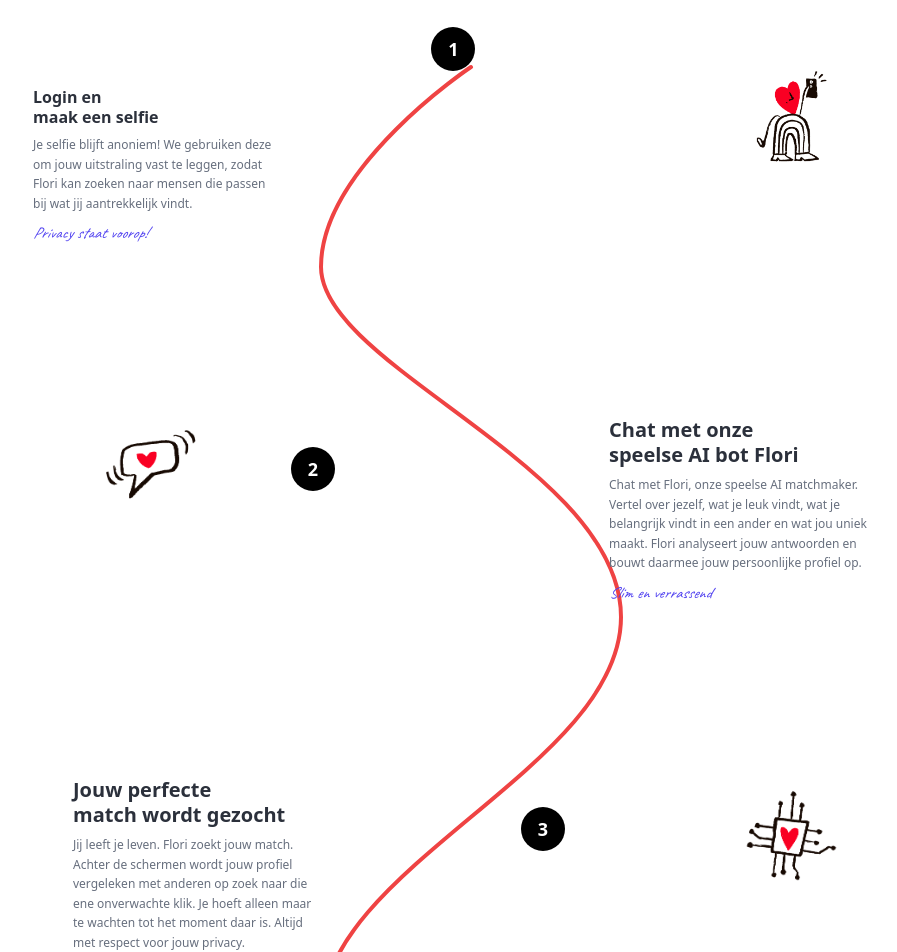
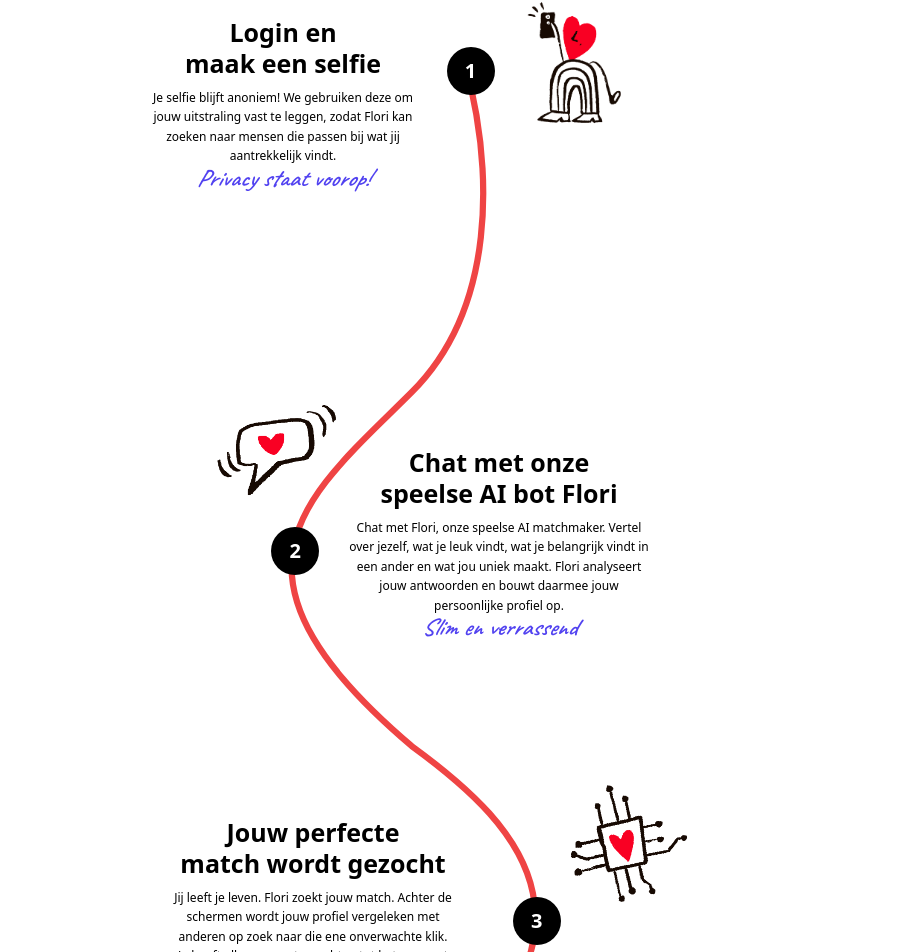
Before and after one commit to markovankampen/agent-love-chat, a React (Vite) app: page / in a window 1280 px wide. Shown: the part 1357-2309 px from the top of the page, without its empty margins (169-1066 px from the left). Built offline with nearby package versions, Linux system fonts and the light colour scheme; the HTML template or start-up script is replaced by a standard one.

Commit message:
UPDATE: routeSection

```diff
--- a/src/components/RouteSection.tsx
+++ b/src/components/RouteSection.tsx
@@ -11,147 +11,151 @@ const RouteSection = () => {
           De route
         </h2>
 
-        {/* Desktop layout with absolute positioning */}
-        <div className="hidden md:block relative" style={{ height: "1500px" }}>
-          {/* SVG curved path - S-curve matching the image exactly */}
+        {/* Desktop layout with curved path */}
+        <div className="hidden md:block relative" style={{ height: "1300px" }}>
+          {/* SVG curved path - smooth S-curve down the center */}
+          {/* className="absolute left-0 top-0 w-full h-full pointer-events-none" */}
           <svg
-            className="absolute left-0 top-0 w-full h-full pointer-events-none"
-            viewBox="0 0 800 1500"
-            preserveAspectRatio="xMidYMin meet"
+            className="absolute -left-20 top-0 w-full h-[1250px] pointer-events-none"
+            viewBox="0 0 400 1200"
+            xmlns="http://www.w3.org/2000/svg"
             fill="none"
-            xmlns="http://www.w3.org/2000/svg"
           >
             <path
-              d="M400 50
-       C400 50, 550 150, 550 250
-       C550 350, 250 450, 250 600
-       C250 750, 550 850, 550 1000
-       C550 1150, 400 1250, 400 1350
-       L400 1450"
-              stroke="hsl(0, 84%, 60%)"
-              strokeWidth="4"
-              strokeLinecap="round"
-              fill="none"
-              transform="translate(800, 0) scale(-1, 1)"
+              d="
+      M270 40
+      C300 150, 300 280, 220 360
+      C120 460, 20 530, 220 700
+      C330 780, 420 880, 220 1050
+      C60 1170, 290 1580, 160 1220
+    "
+              stroke="#ef4444"
+              stroke-width="6"
+              stroke-linecap="round"
             />
           </svg>
 
-          {/* Step 1 - Text LEFT, Badge CENTER-RIGHT, Image RIGHT */}
-          <div className="absolute" style={{ top: "10px", left: "0", right: "0" }}>
+          {/* Step 1 - Text LEFT, Number on curve, Icon RIGHT */}
+          <div className="absolute" style={{ top: "0px", left: "0", right: "0" }}>
             {/* Text block - LEFT side */}
-            <div className="absolute" style={{ left: "10px", top: "60px", width: "240px" }}>
-              <h3 className="text-xxl font-bold text-foreground mb-2 leading-tight">
+            <div className="absolute" style={{ left: "120px", top: "0px", width: "280px" }}>
+              <h3 className="text-[25px] font-semibold text-black mb-2 leading-tight font-sans text-center ">
                 Login en
                 <br />
                 maak een selfie
               </h3>
-              <p className="text-xs text-muted-foreground mb-2 leading-relaxed">
+              <p className="text-xs text-black -mb-1 leading-relaxed text-center">
                 Je selfie blijft anoniem! We gebruiken deze om jouw uitstraling vast te leggen, zodat Flori kan zoeken
                 naar mensen die passen bij wat jij aantrekkelijk vindt.
               </p>
-              <p className="font-caveat text-base text-primary italic">Privacy staat voorop!</p>
+              <p className="font-caveat text-[#2e2e2e] font-semibold text-2xl text-primary italic text-center">Privacy staat voorop!</p>
             </div>
 
             {/* Number badge - ON the curve */}
-            <div className="absolute" style={{ left: "40%", transform: "translateX(50px)", top: "0px" }}>
-              <div className="w-11 h-11 bg-black text-white rounded-full flex items-center justify-center font-bold text-lg">
+            <div className="absolute" style={{ left: "49.5%", transform: "translateX(-20px)", top: "30px" }}>
+              <div className="w-12 h-12 bg-black text-white rounded-full flex items-center justify-center font-bold text-xl relative z-10">
                 1
               </div>
             </div>
 
             {/* Illustration - RIGHT side */}
-            <div className="absolute" style={{ right: "80px", top: "40px" }}>
-              <img src={selfieHeart} alt="" className="w-24 h-24 object-contain" />
+            <div className="absolute" style={{ right: "280px", top: "-20px" }}>
+              <img
+                src={selfieHeart}
+                alt=""
+                className="w-32 h-32 object-contain"
+                style={{ transform: "scaleX(-1)" }} // this mirrors the image
+              />
             </div>
           </div>
 
-          {/* Step 2 - Image LEFT, Badge CENTER-LEFT, Text RIGHT */}
-          <div className="absolute" style={{ top: "360px", left: "0", right: "0" }}>
+          {/* Step 2 - Icon LEFT, Number on curve, Text RIGHT */}
+          <div className="absolute" style={{ top: "320px", left: "0", right: "0" }}>
             {/* Illustration - LEFT side */}
-            <div className="absolute" style={{ left: "80px", top: "40px" }}>
-              <img src={chatBubbleHeart} alt="" className="w-24 h-24 object-contain" />
+            <div className="absolute" style={{ left: "190px", top: "50px" }}>
+              <img src={chatBubbleHeart} alt="" className="w-32 h-32 object-contain" />
             </div>
 
             {/* Number badge - ON the curve */}
-            <div className="absolute" style={{ left: "50%", transform: "translateX(-180px)", top: "70px" }}>
-              <div className="w-11 h-11 bg-black text-white rounded-full flex items-center justify-center font-bold text-lg">
+            <div className="absolute" style={{ left: "47.8%", transform: "translateX(-180px)", top: "190px" }}>
+              <div className="w-12 h-12 bg-black text-white rounded-full flex items-center justify-center font-bold text-xl relative z-10">
                 2
               </div>
             </div>
 
             {/* Text block - RIGHT side */}
-            <div className="absolute" style={{ right: "50px", top: "40px", width: "260px" }}>
-              <h3 className="text-xl font-bold text-foreground mb-2 leading-tight">
+            <div className="absolute" style={{ right: "270px", top: "110px", width: "300px" }}>
+              <h3 className="text-[25px] font-semibold text-black mb-2 leading-tight font-sans text-center">
                 Chat met onze
                 <br />
                 speelse AI bot Flori
               </h3>
-              <p className="text-xs text-muted-foreground mb-2 leading-relaxed">
+              <p className="text-xs text-black -mb-1 leading-relaxed text-center">
                 Chat met Flori, onze speelse AI matchmaker. Vertel over jezelf, wat je leuk vindt, wat je belangrijk
                 vindt in een ander en wat jou uniek maakt. Flori analyseert jouw antwoorden en bouwt daarmee jouw
                 persoonlijke profiel op.
               </p>
-              <p className="font-caveat text-base text-primary italic">Slim en verrassend</p>
+              <p className="font-caveat text-[#2e2e2e] font-semibold text-2xl text-primary italic text-center">Slim en verrassend</p>
             </div>
           </div>
 
-          {/* Step 3 - Text LEFT, Badge CENTER-RIGHT, Image RIGHT */}
-          <div className="absolute" style={{ top: "720px", left: "0", right: "0" }}>
+          {/* Step 3 - Text LEFT, Number on curve, Icon RIGHT */}
+          <div className="absolute" style={{ top: "660px", left: "0", right: "0" }}>
             {/* Text block - LEFT side */}
-            <div className="absolute" style={{ left: "50px", top: "40px", width: "240px" }}>
-              <h3 className="text-xl font-bold text-foreground mb-2 leading-tight">
+            <div className="absolute" style={{ left: "150px", top: "140px", width: "280px" }}>
+              <h3 className="text-[25px] font-semibold text-black mb-2 leading-tight font-sans text-center">
                 Jouw perfecte
                 <br />
                 match wordt gezocht
               </h3>
-              <p className="text-xs text-muted-foreground mb-2 leading-relaxed">
+              <p className="text-xs text-black -mb-1 leading-relaxed text-center">
                 Jij leeft je leven. Flori zoekt jouw match. Achter de schermen wordt jouw profiel vergeleken met anderen
                 op zoek naar die ene onverwachte klik. Je hoeft alleen maar te wachten tot het moment daar is. Altijd
                 met respect voor jouw privacy.
               </p>
-              <p className="font-caveat text-base text-primary italic">Flori gaat voor je aan het werk</p>
+              <p className="font-caveat text-[#2e2e2e] font-semibold text-2xl text-primary italic text-center">Flori gaat voor je aan het werk</p>
             </div>
 
             {/* Number badge - ON the curve */}
-            <div className="absolute" style={{ left: "50%", transform: "translateX(50px)", top: "70px" }}>
-              <div className="w-11 h-11 bg-black text-white rounded-full flex items-center justify-center font-bold text-lg">
+            <div className="absolute" style={{ left: "43.5%", transform: "translateX(100px)", top: "220px" }}>
+              <div className="w-12 h-12 bg-black text-white rounded-full flex items-center justify-center font-bold text-xl relative z-10">
                 3
               </div>
             </div>
 
             {/* Illustration - RIGHT side */}
-            <div className="absolute" style={{ right: "80px", top: "50px" }}>
-              <img src={aiHeartChip} alt="" className="w-24 h-24 object-contain" />
+            <div className="absolute" style={{ right: "230px", top: "100px" }}>
+              <img src={aiHeartChip} alt="" className="w-32 h-32 object-contain" style={{ transform: "rotate(-20deg)" }} />
             </div>
           </div>
 
-          {/* Step 4 - Image LEFT, Badge CENTER-LEFT, Text RIGHT */}
-          <div className="absolute" style={{ top: "1080px", left: "0", right: "0" }}>
+          {/* Step 4 - Icon LEFT, Number on curve, Text RIGHT */}
+          <div className="absolute" style={{ top: "1000px", left: "0", right: "0" }}>
             {/* Illustration - LEFT side */}
-            <div className="absolute" style={{ left: "80px", top: "60px" }}>
-              <img src={matchCelebration} alt="" className="w-24 h-24 object-contain" />
+            <div className="absolute" style={{ left: "180px", top: "210px" }}>
+              <img src={matchCelebration} alt="" className="w-32 h-32 object-contain" />
             </div>
 
             {/* Number badge - ON the curve */}
-            <div className="absolute" style={{ left: "50%", transform: "translateX(-180px)", top: "80px" }}>
-              <div className="w-11 h-11 bg-black text-white rounded-full flex items-center justify-center font-bold text-lg">
+            <div className="absolute" style={{ left: "54%", transform: "translateX(-180px)", top: "230px" }}>
+              <div className="w-12 h-12 bg-black text-white rounded-full flex items-center justify-center font-bold text-xl relative z-10">
                 4
               </div>
             </div>
 
             {/* Text block - RIGHT side */}
-            <div className="absolute" style={{ right: "50px", top: "50px", width: "260px" }}>
-              <h3 className="text-xl font-bold text-foreground mb-2 leading-tight">
+            <div className="absolute" style={{ right: "220px", top: "170px", width: "300px" }}>
+              <h3 className="text-[25px] font-semibold text-black mb-2 leading-tight font-sans text-center">
                 Een match!
                 <br />
                 Ga het avontuur aan
               </h3>
-              <p className="text-xs text-muted-foreground mb-2 leading-relaxed">
+              <p className="text-xs text-black -mb-1 leading-relaxed text-center">
                 Is er een match dan ontvang je een uitnodiging voor een drankje bij een leuke lokale plek: een echte
                 blind date. Vind je dat een stap te ver dan kun je natuurlijk eerst contactgegevens uitwisselen en
                 elkaar rustig leren kennen.
               </p>
-              <p className="font-caveat text-base text-primary italic">Gaan jullie voor de blind date?</p>
+              <p className="font-caveat text-[#2e2e2e] font-semibold text-2xl text-primary italic text-center">Gaan jullie voor de blind date?</p>
             </div>
           </div>
         </div>
```
Also changed, not shown: 1 other file (tests, documents, lock files or other folders).
